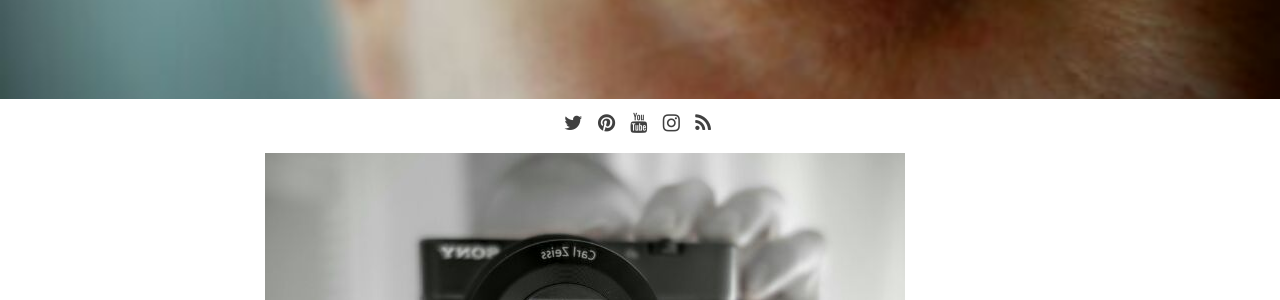
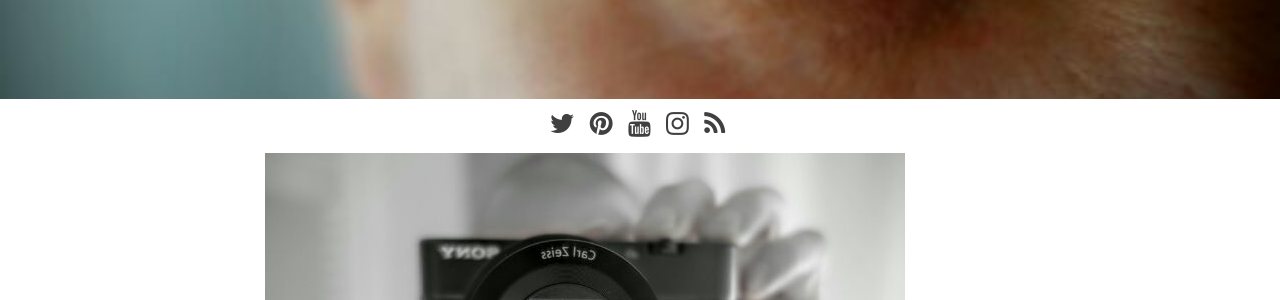
Before and after one commit to dawsneyland/formerdland, a Jekyll site: the page built from index.html, in a window 1280 px wide. Shown: the part 409-709 px from the top of the page. Built offline with Jekyll 4.4.1, drawn with Linux system fonts in a browser that asks for light colours; nearby versions of some CDN libraries; the list of posts is cut into pages by our own code.

Commit message:
Update social.html

```diff
--- a/_includes/social.html
+++ b/_includes/social.html
@@ -1,7 +1,7 @@
 <ul class="list-inline text-centre social-contacts">
-  <li><a href="http://twitter.com/dawsneyland"><i class="fa fa-twitter"></i></a></li>
-  <li><a href="http://pinterest.com/dawsneyland"><i class="fa fa-pinterest"></i></a></li>
-  <li><a href="http://youtube.com/dawsneyland"><i class="fa fa-youtube"></i></a></li>
-  <li><a href="http://instagram.com/dawsneyland"><i class="fa fa-instagram"></i></a></li>
-  <li><a href="/feed.xml"><i class="fa fa-rss"></i></a></li>
+  <li><a href="http://twitter.com/dawsneyland"><i class="fa fa-twitter fa-lg"></i></a></li>
+  <li><a href="http://pinterest.com/dawsneyland"><i class="fa fa-pinterest fa-lg"></i></a></li>
+  <li><a href="http://youtube.com/dawsneyland"><i class="fa fa-youtube fa-lg"></i></a></li>
+  <li><a href="http://instagram.com/dawsneyland"><i class="fa fa-instagram fa-lg"></i></a></li>
+  <li><a href="/feed.xml"><i class="fa fa-rss fa-lg"></i></a></li>
 </ul>
```
